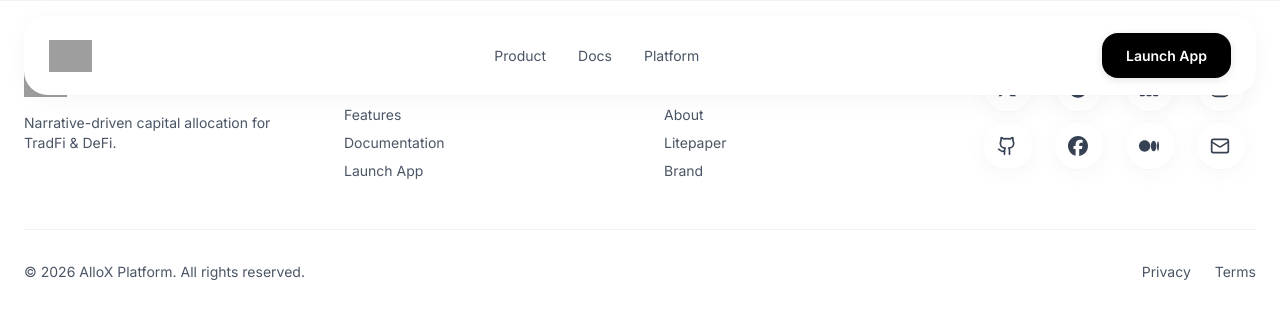
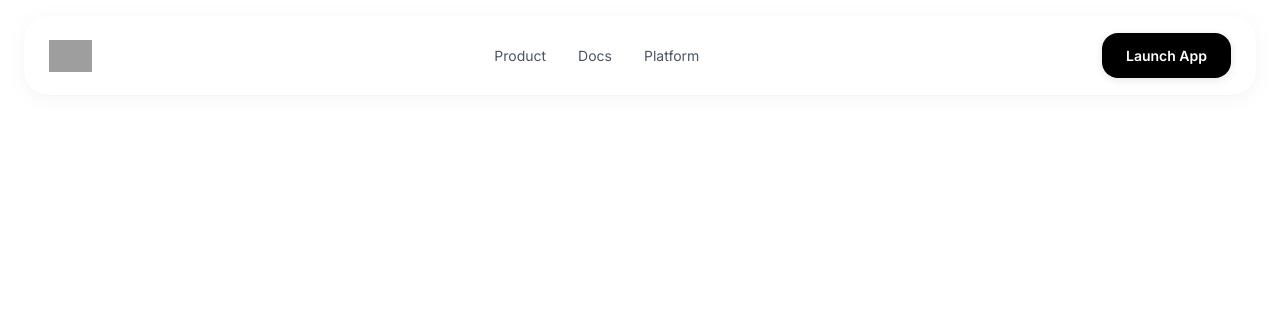
Before and after one commit to AlloX-ai/AlloX, a React (Vite) app: page /mica-whitepaper in a window 1280 px wide. Shown: the top 318 px of the page. Built offline with nearby package versions, Linux system fonts and the light colour scheme; grey boxes are pictures that could not be loaded.

Commit message:
adedd mica whitepaper

```diff
--- a/src/App.jsx
+++ b/src/App.jsx
@@ -11,10 +11,10 @@
 import Footer from "./components/Footer";
 import { PrivacyPage } from "./pages/PrivacyPage";
 import { CampaignRulesPage } from "./pages/CampaignRulesPage";
-
+import { MicaWhitepaperPage } from "./pages/MicaWhitepaperPage";
 function App() {
   const { pathname } = useLocation();
-
+  const isWhitepaper = pathname === "/micar-whitepaper";
   return (
     <>
       <Navbar />
@@ -29,12 +29,14 @@
         <Route path="/terms" element={<TermsPage />} />
         <Route path="/beta" element={<BetaAccessPage />} />
         <Route path="/privacy" element={<PrivacyPage />} />
+        <Route path="/mica-whitepaper" element={<MicaWhitepaperPage />} />
+
         <Route
           path="/binancewallet-campaign-rules"
           element={<CampaignRulesPage />}
         />
       </Routes>
-      <Footer />
+       {!isWhitepaper && <Footer />}
     </>
   );
 }
--- /dev/null
+++ b/src/pages/MicaWhitepaperPage.tsx
@@ -0,0 +1,21 @@
+import { useEffect } from "react";
+
+const WHITEPAPER_URL =
+  "/whitepaper/2026-09-03-White-paper-AlloX-FFG-76KSM9451.xhtml";
+
+export function MicaWhitepaperPage() {
+  useEffect(() => {
+    window.scrollTo(0, 0);
+    document.title = "MiCA White Paper | AlloX";
+  }, []);
+
+  return (
+    <div className="fixed inset-0 pt-28 bg-white">
+      <iframe
+        src={WHITEPAPER_URL}
+        title="AlloX MiCA White Paper"
+        className="w-full h-full border-0"
+      />
+    </div>
+  );
+}
```
